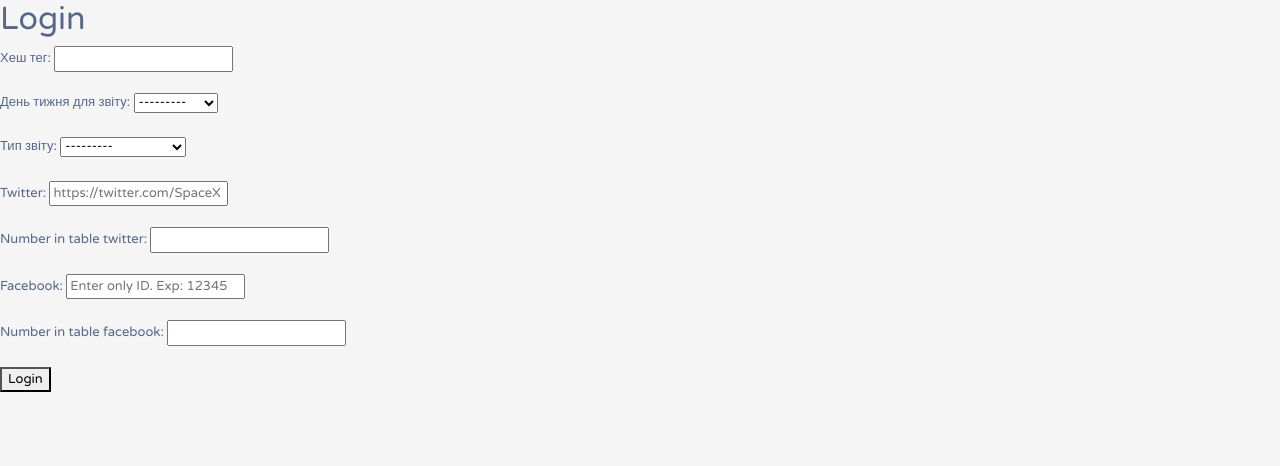
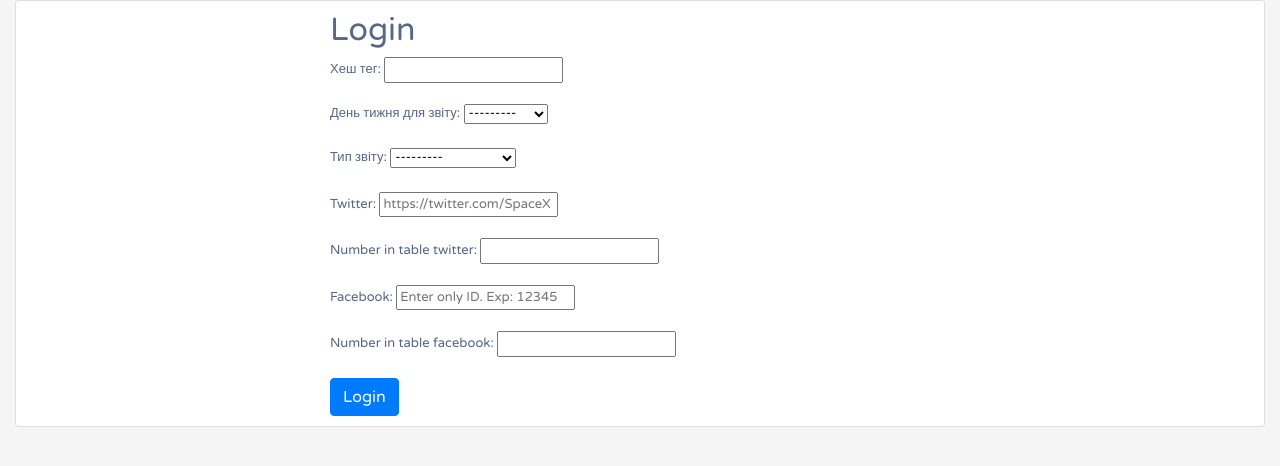
Before and after one commit to nvoitovych/report_maker, a Django app: template account/templates/account/login.html in a window 1280 px wide. Shown: the part 56-522 px from the top of the page. Run offline with Django 3.2, Linux system fonts and the light colour scheme; the template is opened without the code that fills it: values that come from a table or form of the project are taken from there, others are empty; some libraries are stand-ins or nearby versions.

Commit message:
1) Login&Logout blocks(div in templates) are centred and modified 2) Admin Panel is cleaned: Coonection, Report & SocialAuth modeles are removed

```diff
--- a/account/admin.py
+++ b/account/admin.py
@@ -1,6 +1,7 @@
 from django.contrib import admin
 from django.contrib.auth.models import User, Group
 from django.contrib.auth.admin import UserAdmin as BaseUserAdmin
+from social_django.admin import Association, Nonce, UserSocialAuth
 
 from account.models import Account
 
@@ -97,3 +98,7 @@ admin.site.add_action(UserAdmin.unblock_user, name='Розблокувати')
 admin.site.unregister(User)
 admin.site.unregister(Group)
 admin.site.register(User, UserAdmin)
+# Remove Association, Nonce and UserSocialAuth(from social_django) from AdminPanel
+admin.site.unregister(Association)
+admin.site.unregister(Nonce)
+admin.site.unregister(UserSocialAuth)
--- a/account/templates/account/login.html
+++ b/account/templates/account/login.html
@@ -1,10 +1,16 @@
 {% extends 'account/../../../report_maker/templates/report_maker/base.html' %}
 
 {% block content %}
-  <h2>Login</h2>
-  <form method="post">
-    {% csrf_token %}
-    {{ form.as_p }}
-    <button type="submit">Login</button>
-  </form>
+    <div class="col s12 m8 offset-m2">
+        <div class="card">
+            <div class="card-content" id="div-inside-div">
+                <h2>Login</h2>
+                <form method="post">
+                    {% csrf_token %}
+                    {{ form.as_p }}
+                    <button type="submit" class="btn btn-primary">Login</button>
+                </form>
+            </div>
+        </div>
+    </div>
 {% endblock %}
```
Also changed, not shown: account/templates/account/logout.html (+9 -3 lines), connection/admin.py (deleted, +0 -10 lines), report/admin.py (deleted, +0 -7 lines).
